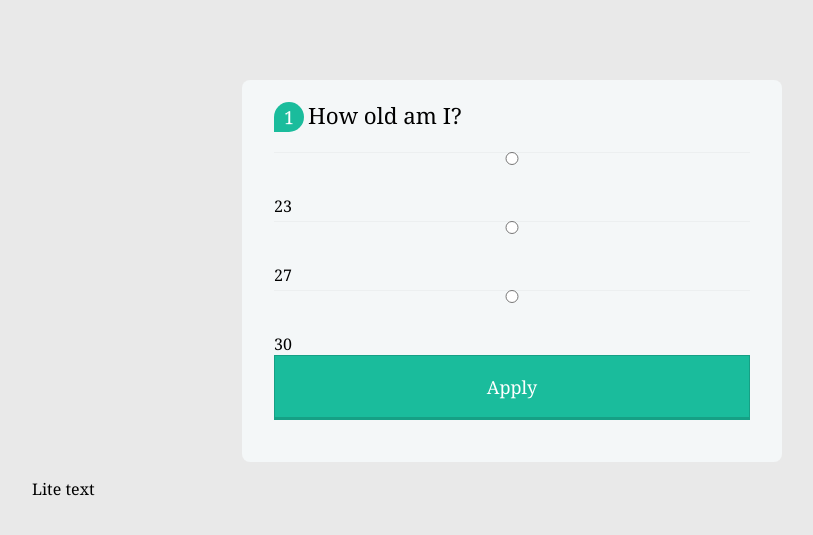
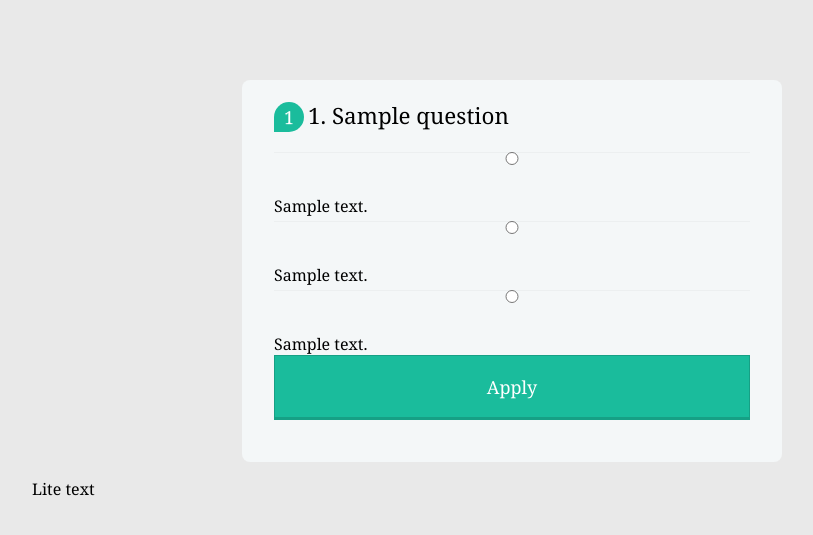
Before and after one commit to MyBorjeson/quizsite, a Django app: template quiz/templates/quiz/question.html in a window 1280 px wide. Shown: the top 535 px of the page, without its empty margins (128-941 px from the left). Run offline with Django 3.2, Linux system fonts and the light colour scheme; the template is opened without the code that fills it: most values are stand-ins (such as "Sample title", 1, 10 or a date in 2020); parts of the project's set-up code (start-up, migrations or seed data) failed here and were passed over.

Commit message:
Added data for question template

```diff
--- a/quiz/templates/quiz/question.html
+++ b/quiz/templates/quiz/question.html
@@ -9,10 +9,10 @@
 <div class="form-style-5">
 <form>
 <fieldset>
-<legend><span class="number">1</span>How old am I?</legend>
-<input type="radio" name="age" value="23">23
-<input type="radio" name="age" value="27">27
-<input type="radio" name="age" value="30">30
+<legend><span class="number">1</span>{{ question_number }}. {{ question }}</legend>
+<input type="radio" name="age" value="23">{{ answer1 }}
+<input type="radio" name="age" value="27">{{ answer2 }}
+<input type="radio" name="age" value="30">{{ answer3 }}
 <input type="submit" value="Apply" />
 </form>
 </div>
--- a/quiz/views.py
+++ b/quiz/views.py
@@ -29,8 +29,8 @@ def quiz(request, slug):
 
 def question(request, slug, number):
 	context = {
-		"question_number": number
-		"question": "Hur många bultar har ölandsbron?",
+		"question_number": number,
+		"question": u"Hur många bultar har Ölandsbron?",
 		"answer1": "12",
 		"answer2": "66 400",
 		"answer3": "7 428 495",
--- a/quizsite/urls.py
+++ b/quizsite/urls.py
@@ -3,6 +3,6 @@ from quiz import views
 urlpatterns = [
     url("^$", views.startpage),
 	url(r"^quiz/([a-z-]+)/$", views.quiz),
-	url(r"^quiz/[a-z-]+/question/[0-9]/$", views.question),
+	url(r"^quiz/([a-z-]+)/question/([0-9]+)/$", views.question),
 	url(r"^quiz/[a-z-]+/completed/$", views.completed),
 ]
```
